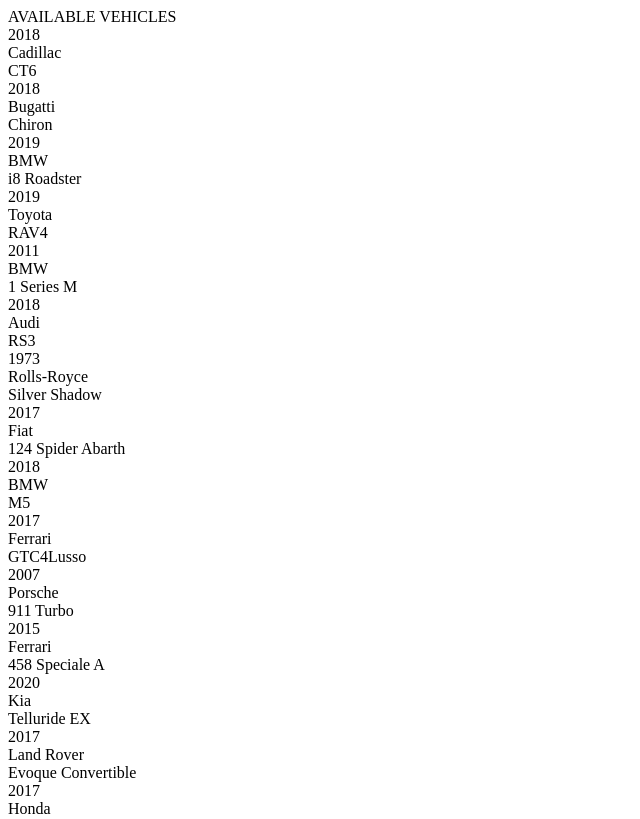
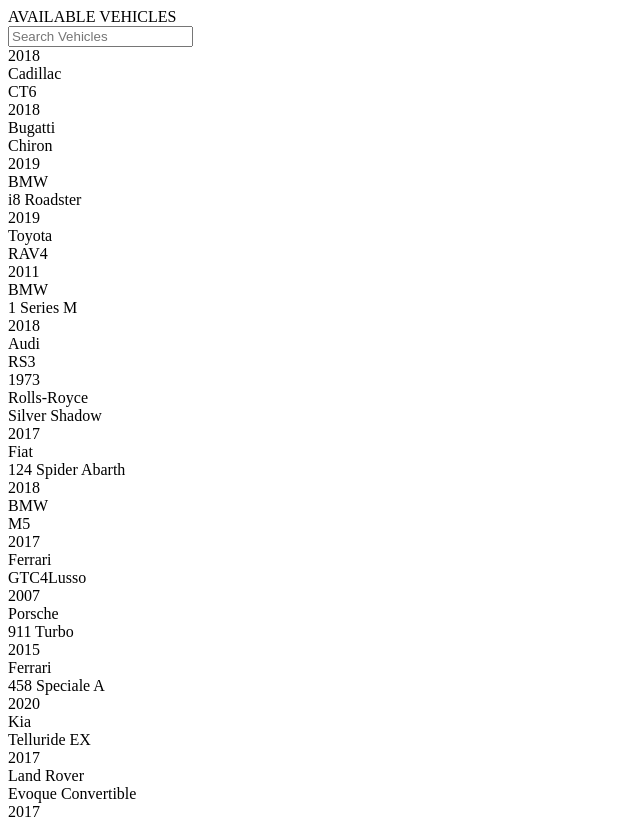
Before and after one commit to joshxcho/car-finder, a React app: page / in a window 1280 px wide. Shown: the top 819 px of the page, without its empty margins (0-640 px from the left). Built offline with nearby package versions, Linux system fonts and the light colour scheme; the HTML template or start-up script is replaced by a standard one.

Commit message:
Add SearchBar component and implement search functionality

```diff
--- a/react-client/src/components/App.jsx
+++ b/react-client/src/components/App.jsx
@@ -1,5 +1,6 @@
 import React, { Component } from 'react';
 import Header from './Header.jsx';
+import SearchBar from './SearchBar.jsx';
 import VehicleList from './VehicleList.jsx';
 
 import vehicles from '../../../vehicle-data.json';
@@ -13,6 +14,8 @@ class App extends Component {
     };
 
     this.displayCars = this.displayCars.bind(this);
+    this.filterCars = this.filterCars.bind(this);
+    this.handleSearch = this.handleSearch.bind(this);
   }
 
   componentDidMount() {
@@ -23,11 +26,33 @@ class App extends Component {
     this.setState({ cars: vehicles });
   }
 
+  filterCars(term) {
+    const searchResults = [];
+
+    for (const vehicle of vehicles) {
+      if (vehicle.Year.toLowerCase().includes(term)) {
+        searchResults.push(vehicle);
+      } else if (vehicle.Make.toLowerCase().includes(term)) {
+        searchResults.push(vehicle);
+      } else if (vehicle.Model.toLowerCase().includes(term)) {
+        searchResults.push(vehicle);
+      }
+    }
+    return searchResults;
+  }
+
+  handleSearch(term) {
+    const results = this.filterCars(term);
+
+    term.length > 0 ? this.setState({ cars: results }) : this.setState({ cars: vehicles });
+  }
+
   render() {
     const { cars } = this.state;
     return (
       <div>
         <Header />
+        <SearchBar search={this.handleSearch} />
         <VehicleList vehicles={cars} />
       </div>
     );
--- /dev/null
+++ b/react-client/src/components/SearchBar.jsx
@@ -0,0 +1,45 @@
+import React, { Component } from 'react';
+
+class SearchBar extends Component {
+  constructor(props) {
+    super(props);
+
+    this.state = {
+      query: '',
+    };
+
+    this.handleQueryChange = this.handleQueryChange.bind(this);
+    this.handleKeyPress = this.handleKeyPress.bind(this);
+  }
+
+  handleQueryChange(e) {
+    this.setState({ query: e.target.value });
+  }
+
+  handleKeyPress(e) {
+    const { search } = this.props;
+    const { query } = this.state;
+    if (e.keyCode === 13) {
+      search(query);
+    }
+  }
+
+  render() {
+    const { query } = this.state;
+
+    return (
+      <div>
+        <input
+          type="text"
+          className="search-bar"
+          value={query}
+          onChange={this.handleQueryChange}
+          onKeyDown={this.handleKeyPress}
+          placeholder="Search Vehicles"
+        />
+      </div>
+    );
+  }
+}
+
+export default SearchBar;
```
